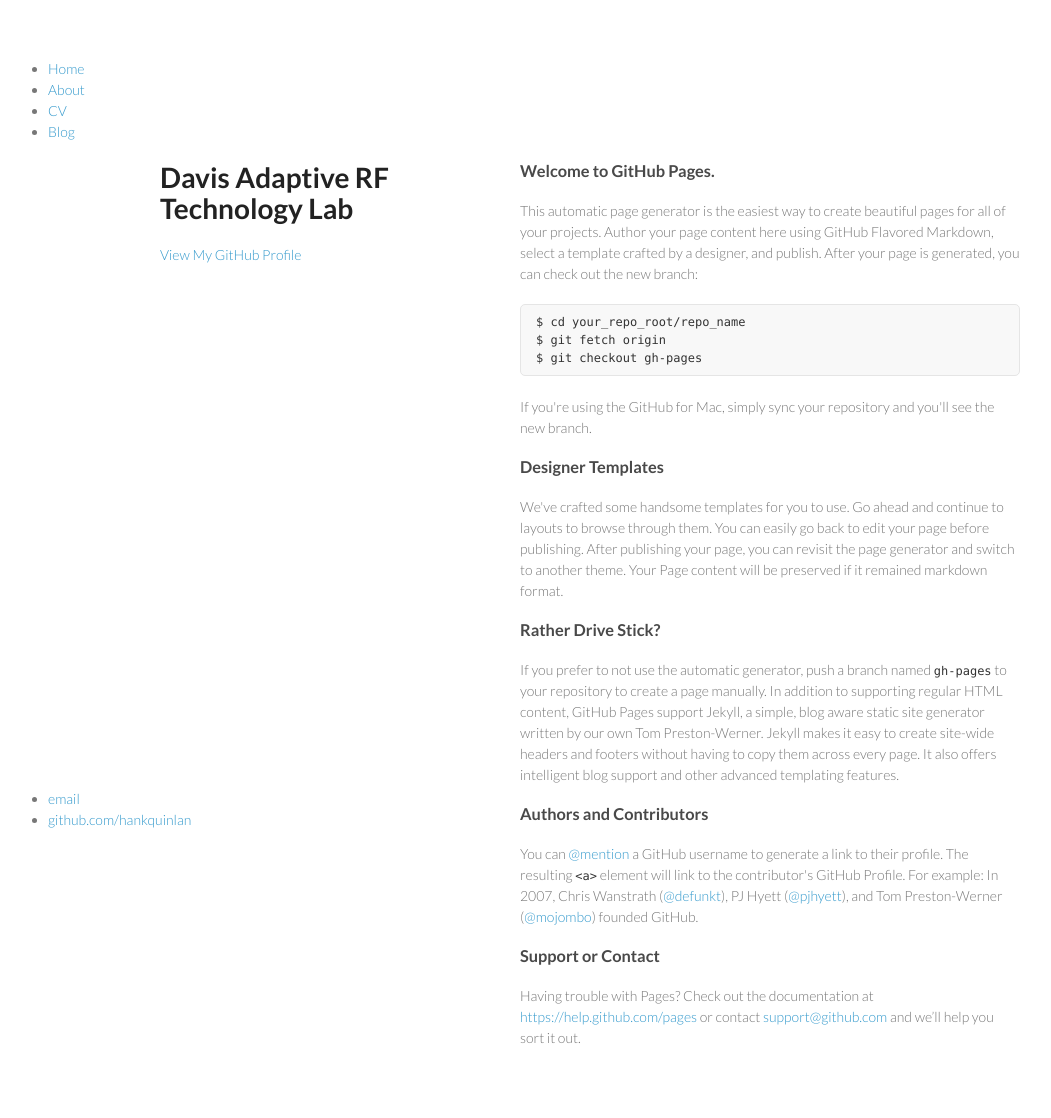
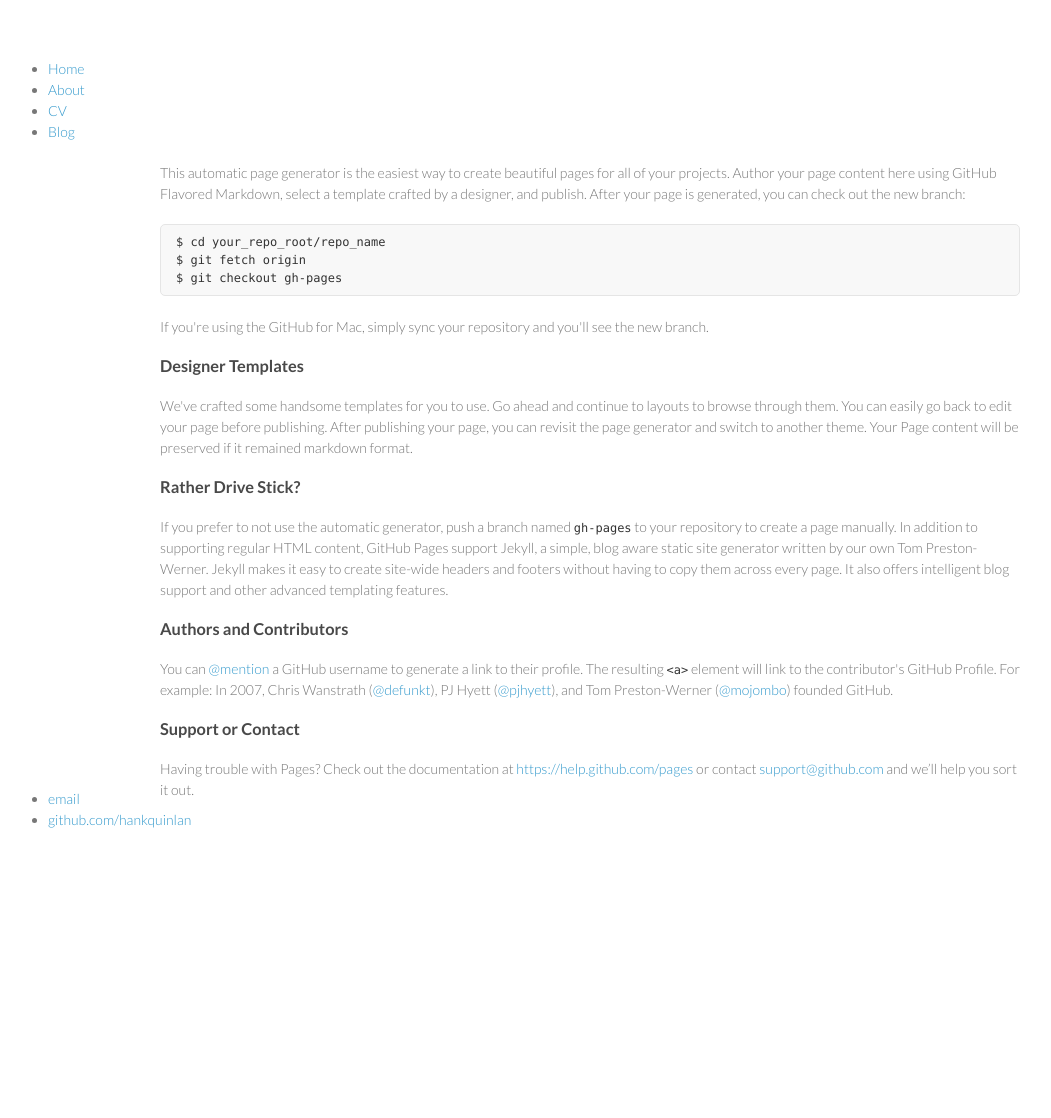
Before and after one commit to ucdart/ucdart.github.io, a Jekyll site: the page built from index.html, in a window 1280 px wide. Shown: the whole page, without its empty margins (50-1101 px from the left). Built offline with Jekyll 4.4.1, drawn with Linux system fonts in a browser that asks for light colours; after the commit the page ends 900 px from its top, so only the background shows below that.

Commit message:
Update index.html

```diff
--- a/index.html
+++ b/index.html
@@ -4,17 +4,6 @@
 ---
 
 <div class="wrapper">
-      <header>
-        <h1>Davis Adaptive RF Technology Lab</h1>
-        <p></p>
-
-
-        <p class="view"><a href="https://github.com/ucdart">View My GitHub Profile</a></p>
-
-      </header>
-      <section>
-        <h3>
-<a id="welcome-to-github-pages" class="anchor" href="#welcome-to-github-pages" aria-hidden="true"><span class="octicon octicon-link"></span></a>Welcome to GitHub Pages.</h3>
 
 <p>This automatic page generator is the easiest way to create beautiful pages for all of your projects. Author your page content here using GitHub Flavored Markdown, select a template crafted by a designer, and publish. After your page is generated, you can check out the new branch:</p>
 
```
